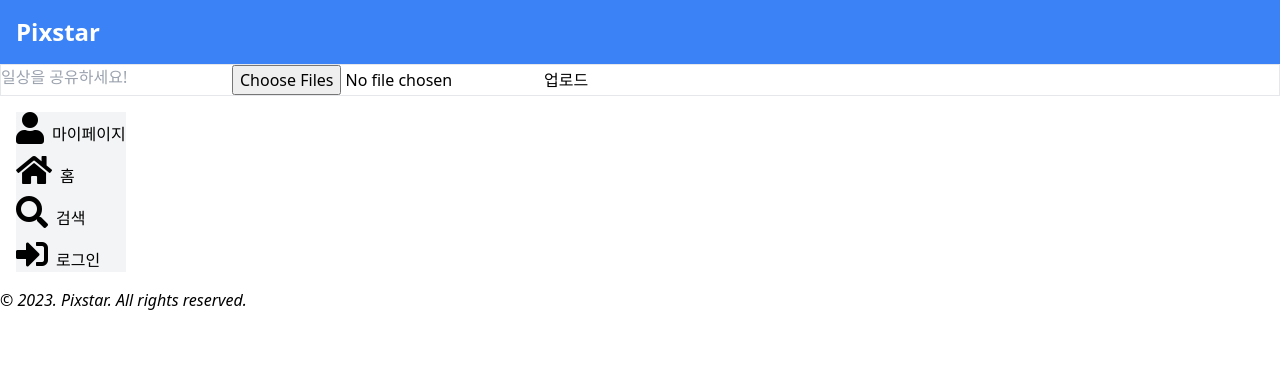
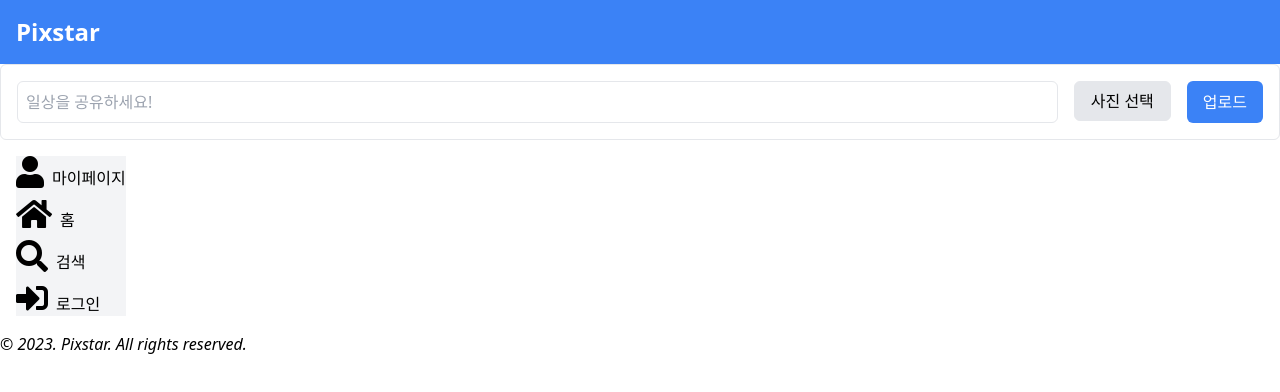
Before and after one commit to ormi-pixstar/pixstar-fe, a React (Create React App) app: page / in a window 1280 px wide. Shown: the top 392 px of the page. Built offline with nearby package versions, Linux system fonts and the light colour scheme; no server answers.

Commit message:
💄 CSS: 글 작성 창 컴포넌트 CSS

```diff
--- a/src/components/mainpage/PostComposer.jsx
+++ b/src/components/mainpage/PostComposer.jsx
@@ -1,14 +1,39 @@
 const PostComposer = ({ submitPost }) => {
   return (
-    <div className='border'>
-      <form onSubmit={submitPost} className='flex'>
-        <div>
-          <input type='text' placeholder='일상을 공유하세요!' required />
+    <div className='p-4 bg-white border rounded-md'>
+      <form
+        onSubmit={submitPost}
+        className='flex flex-col space-y-4 md:flex-row md:space-x-4 md:space-y-0'
+      >
+        <div className='flex-grow'>
+          <input
+            type='text'
+            placeholder='일상을 공유하세요!'
+            className='w-full p-2 border rounded-md focus:outline-none focus:border-blue-500'
+            required
+          />
         </div>
-        <div>
-          <input type='file' accept='image/*' multiple required />
+        <div className='relative'>
+          <input
+            type='file'
+            accept='image/*'
+            className='absolute z-10 w-full h-full opacity-0 cursor-pointer'
+            multiple
+            required
+          />
+          <button
+            type='file'
+            className='flex items-center justify-center w-full h-10 px-4 py-2 text-center bg-gray-200 border rounded-md cursor-pointer hover:bg-gray-400 '
+          >
+            사진 선택
+          </button>
         </div>
-        <button type='submit'>업로드</button>
+        <button
+          type='submit'
+          className='px-4 py-2 text-white bg-blue-500 rounded-md cursor-pointer hover:bg-blue-600 focus:outline-none focus:bg-blue-600'
+        >
+          업로드
+        </button>
       </form>
     </div>
   );
```
